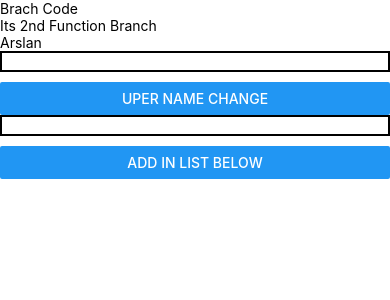
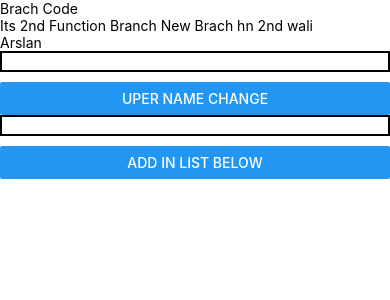
Before and after one commit to arslanali19470/GoRide_ToolKit_v1, a React Native app: screen / in a window 390 px wide. Shown: the top 300 px of the page. Built offline with nearby package versions, Linux system fonts and the light colour scheme.

Commit message:
Merging Braches

```diff
--- a/src/Screen1.js
+++ b/src/Screen1.js
@@ -23,7 +23,7 @@ const Screen1 = () => {
   return (
     <View>
       <Text>Brach Code</Text>
-      <Text>Its 2nd Function Branch </Text>
+      <Text>Its 2nd Function Branch New Brach hn 2nd wali </Text>
       <Text>{OwnName}</Text>
       <TextInput
         style={{borderWidth: 2, borderColor: 'black', marginBottom: 10}}
```
